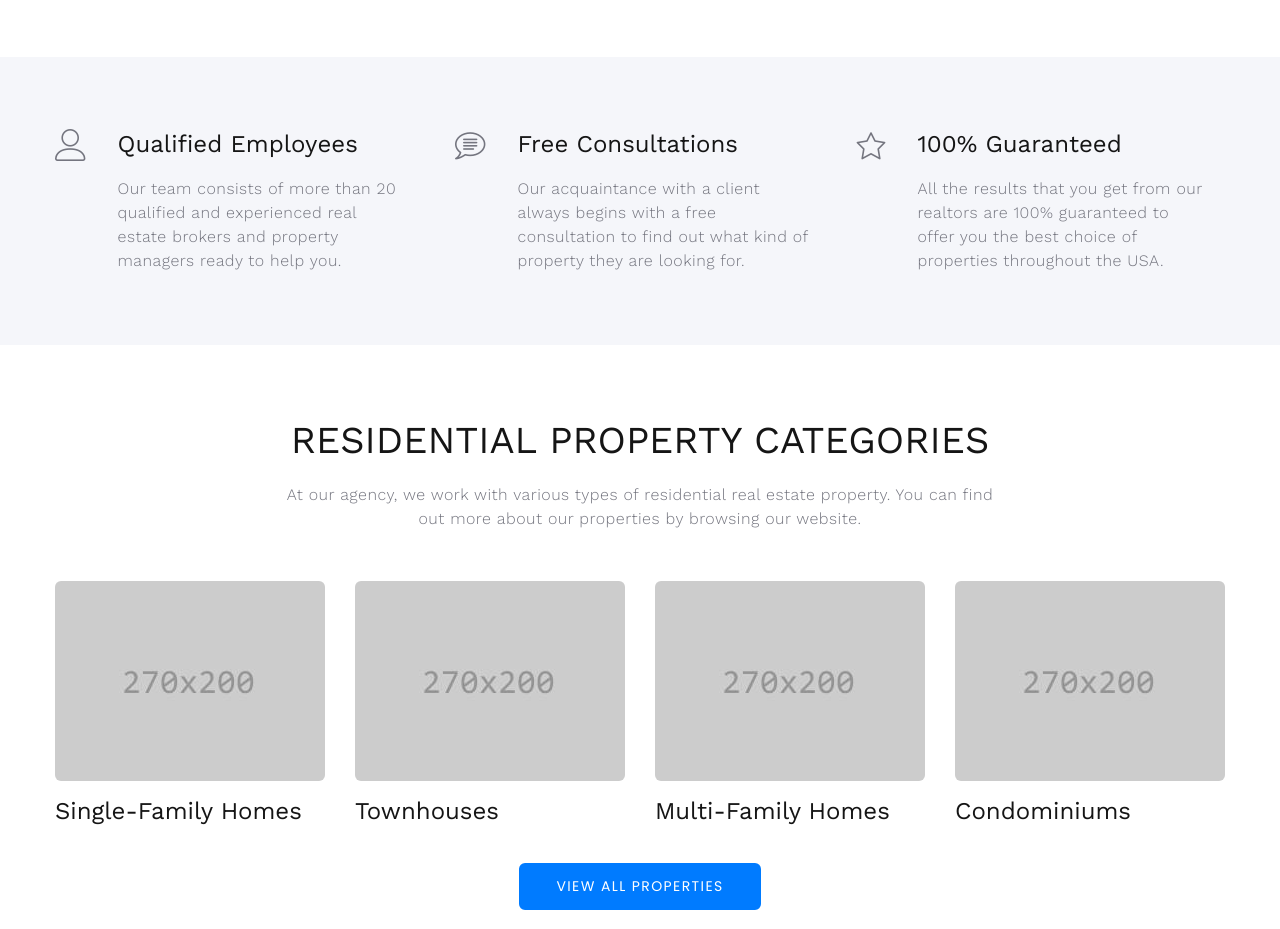
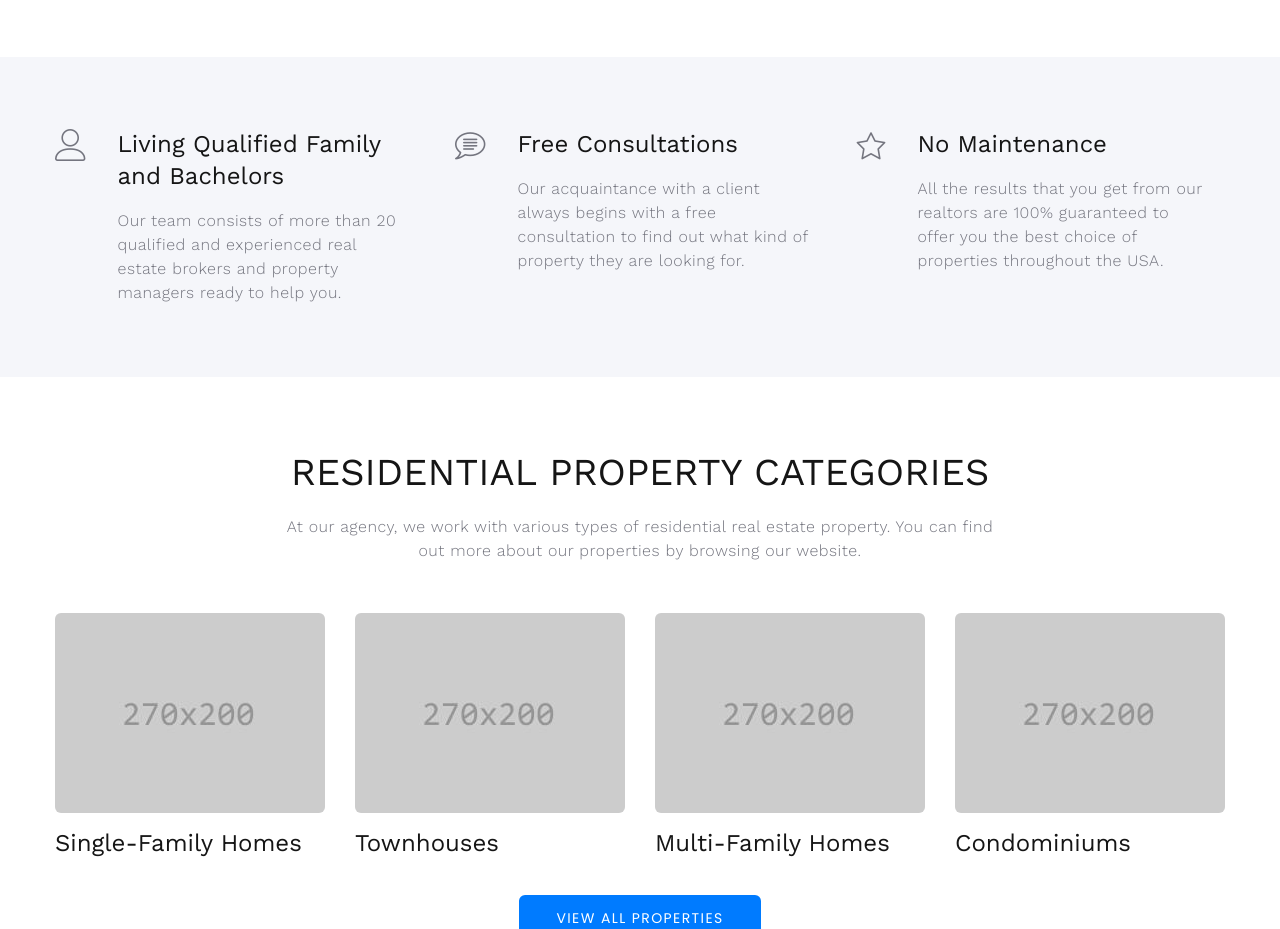
Before and after one commit to onestorg/onestorg.github.io, a plain HTML site: page index.html in a window 1280 px wide. Shown: the part 2020-2949 px from the top of the page. Drawn offline with nearby package versions, Linux system fonts and the light colour scheme; files whose address does not match are found by name.

Commit message:
Update index.html
updated services

```diff
--- a/index.html
+++ b/index.html
@@ -184,7 +184,7 @@
               <article class="box-minimal">
                 <div class="box-chloe__icon novi-icon linearicons-user wow fadeIn"></div>
                 <div class="box-minimal-main wow-outer">
-                  <h4 class="box-minimal-title wow slideInDown">Qualified Employees</h4>
+                  <h4 class="box-minimal-title wow slideInDown"> Living Qualified Family and Bachelors</h4>
                   <p class="wow fadeInUpSmall">Our team consists of more than 20 qualified and experienced real estate brokers and property managers ready to help you.</p>
                 </div>
               </article>
@@ -204,7 +204,7 @@
               <article class="box-minimal">
                 <div class="box-chloe__icon novi-icon linearicons-star wow fadeIn" data-wow-delay=".2s"></div>
                 <div class="box-minimal-main wow-outer">
-                  <h4 class="box-minimal-title wow slideInDown" data-wow-delay=".2s">100% Guaranteed</h4>
+                  <h4 class="box-minimal-title wow slideInDown" data-wow-delay=".2s">No Maintenance</h4>
                   <p class="wow fadeInUpSmall" data-wow-delay=".2s">All the results that you get from our realtors are 100% guaranteed to offer you the best choice of properties throughout the USA.</p>
                 </div>
               </article>
```
